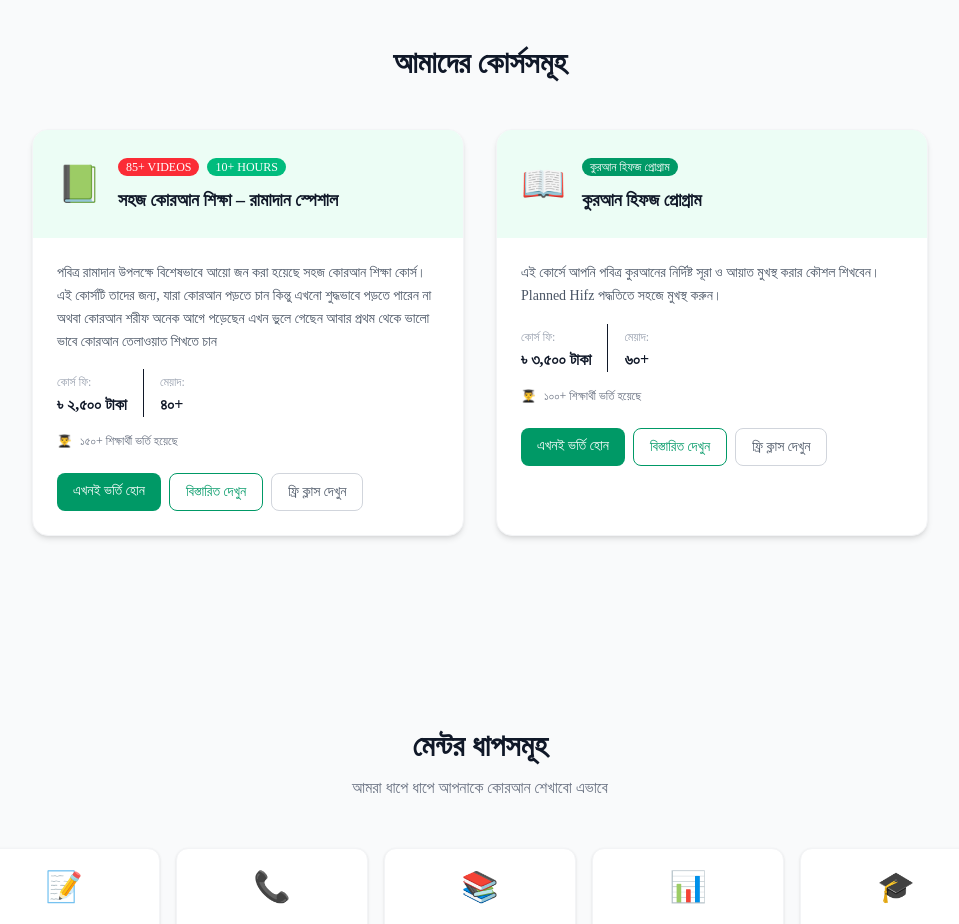
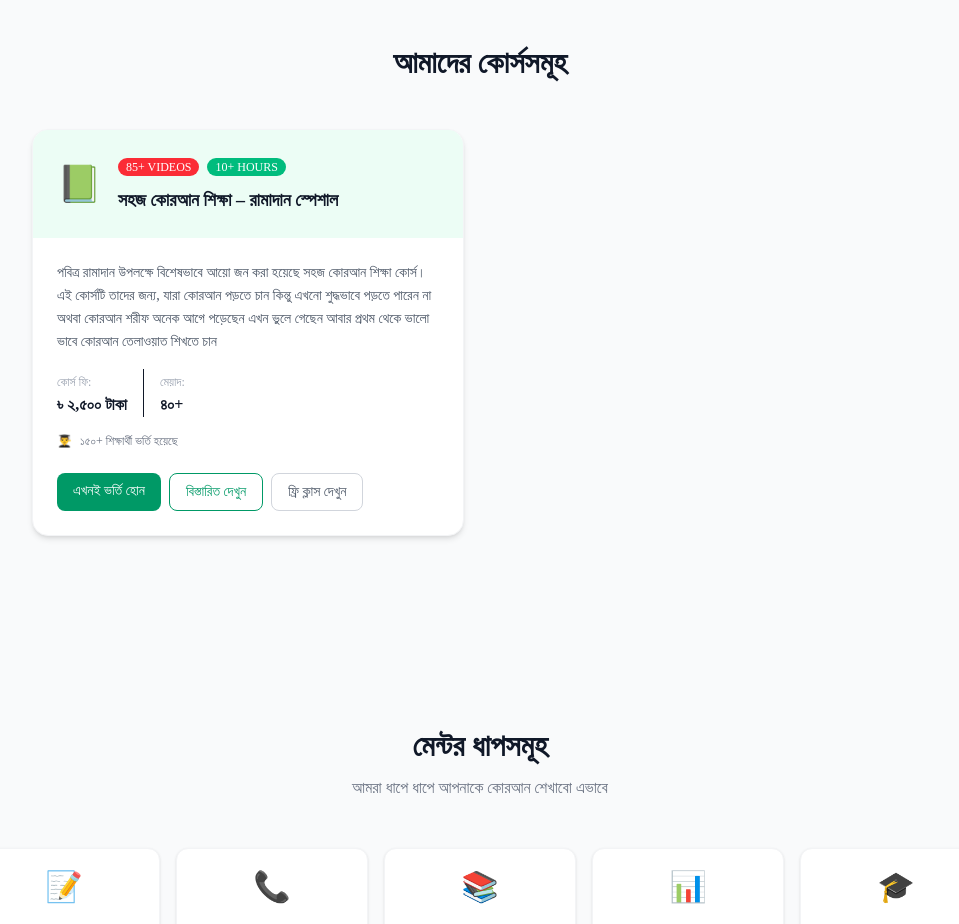
Before and after one commit to kawsar19/quran-learning, a Next.js app: page / in a window 1280 px wide. Shown: the part 1260-2184 px from the top of the page, without its empty margins (160-1119 px from the left). Built offline with nearby package versions, Linux system fonts and the light colour scheme; a web font is replaced by a local one.

Commit message:
update page.tsx

```diff
--- a/app/page.tsx
+++ b/app/page.tsx
@@ -155,59 +155,7 @@ export default function HomePage() {
             </div>
 
             {/* Course 2 */}
-            <div className="bg-white rounded-2xl shadow-md overflow-hidden border border-gray-100">
-              <div className="bg-emerald-50 p-6 flex items-center gap-4">
-                <div className="text-4xl">📖</div>
-                <div>
-                  <span className="bg-emerald-600 text-white text-xs px-2 py-0.5 rounded-full">
-                    কুরআন হিফজ প্রোগ্রাম
-                  </span>
-                  <h3 className="text-lg font-bold text-gray-900 mt-2">
-                    কুরআন হিফজ প্রোগ্রাম
-                  </h3>
-                </div>
-              </div>
-              <div className="p-6">
-                <p className="text-gray-600 text-sm mb-4 leading-relaxed">
-                  এই কোর্সে আপনি পবিত্র কুরআনের নির্দিষ্ট সূরা ও আয়াত মুখস্থ
-                  করার কৌশল শিখবেন। Planned Hifz পদ্ধতিতে সহজে মুখস্থ করুন।
-                </p>
-                <div className="flex items-center gap-4 mb-4">
-                  <div>
-                    <span className="text-gray-400 text-xs">কোর্স ফি:</span>
-                    <p className="font-bold text-gray-900">৳ ৩,৫০০ টাকা</p>
-                  </div>
-                  <div className="border-l pl-4">
-                    <span className="text-gray-400 text-xs">মেয়াদ:</span>
-                    <p className="font-bold text-gray-900">৬০+</p>
-                  </div>
-                </div>
-                <div className="flex items-center gap-2 text-xs text-gray-500 mb-6">
-                  <span>👨‍🎓</span>
-                  <span>১০০+ শিক্ষার্থী ভর্তি হয়েছে</span>
-                </div>
-                <div className="flex flex-wrap gap-2">
-                  <Link
-                    href="/lessons"
-                    className="bg-emerald-600 text-white px-4 py-2 rounded-lg text-sm font-medium hover:bg-emerald-700 transition-colors"
-                  >
-                    এখনই ভর্তি হোন
-                  </Link>
-                  <Link
-                    href="/lessons"
-                    className="border border-emerald-600 text-emerald-600 px-4 py-2 rounded-lg text-sm font-medium hover:bg-emerald-50 transition-colors"
-                  >
-                    বিস্তারিত দেখুন
-                  </Link>
-                  <Link
-                    href="/lessons"
-                    className="border border-gray-300 text-gray-600 px-4 py-2 rounded-lg text-sm font-medium hover:bg-gray-50 transition-colors"
-                  >
-                    ফ্রি ক্লাস দেখুন
-                  </Link>
-                </div>
-              </div>
-            </div>
+
           </div>
         </div>
       </section>
```
